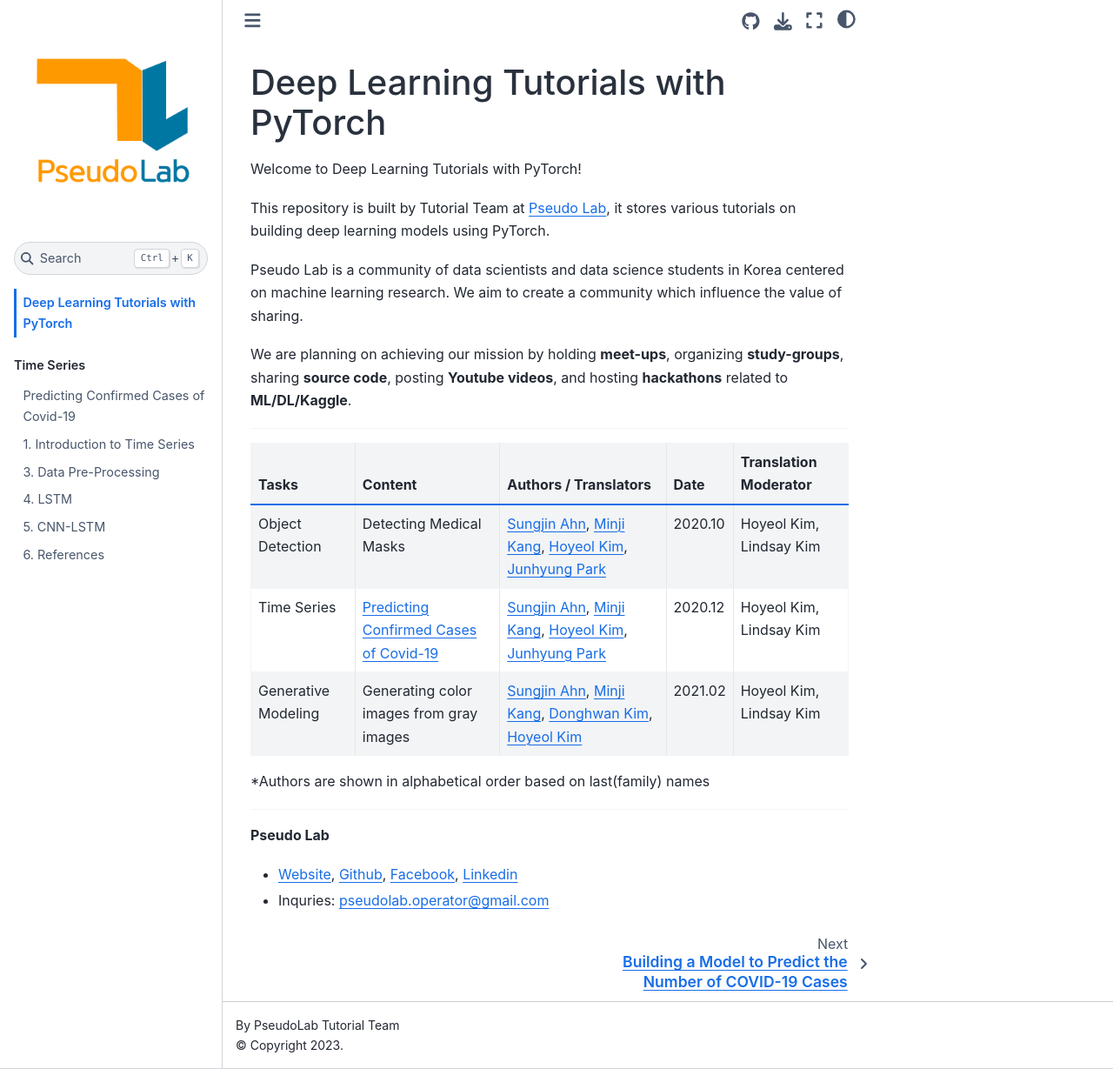
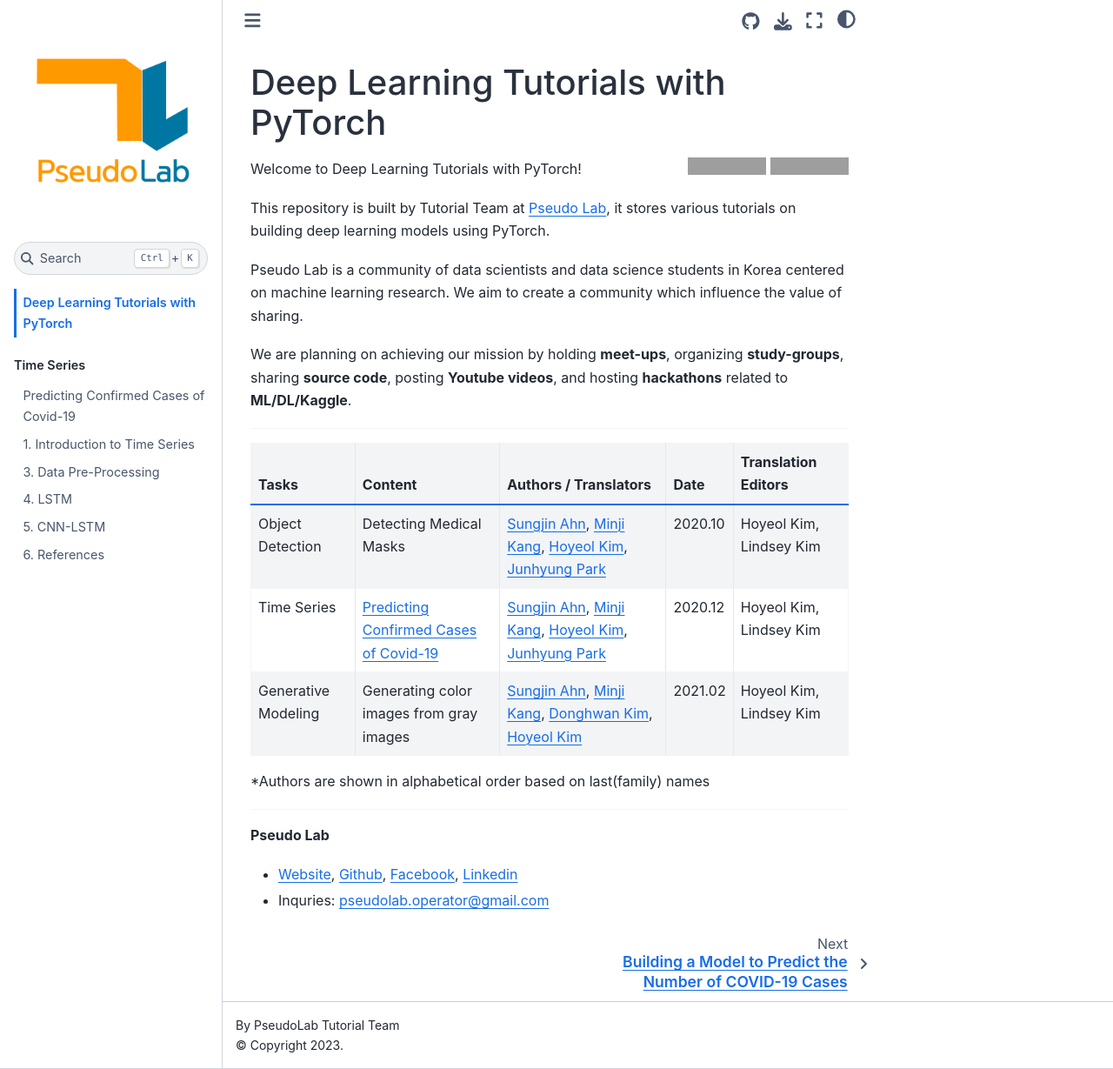
Before and after one commit to Pseudo-Lab/Tutorial-Book-en, a Jupyter Book: the page built from book/index.md, in a window 1280 px wide and 1229 px high. Shown: the whole window at 87% size. Built offline with Jupyter Book 1.0.4 settings and Sphinx 7.4.7 and the Sphinx Book theme 1.1.4, drawn with Linux system fonts in a browser that asks for light colours; pages that are not in the unit, such as notebooks, are missing from menus; grey boxes are pictures that could not be loaded.

Commit message:
add Korean button and license button

```diff
--- a/book/index.md
+++ b/book/index.md
@@ -1,6 +1,6 @@
 # Deep Learning Tutorials with PyTorch
 
-Welcome to Deep Learning Tutorials with PyTorch!
+Welcome to Deep Learning Tutorials with PyTorch! <a href="https://creativecommons.org/licenses/by-nc-sa/4.0/"><img alt="License: CC BY-NC-SA 4.0" src="https://img.shields.io/badge/License-CC%20BY--NC--SA%204.0-lightgrey.svg" align='right'></a> <a href="https://pseudo-lab.github.io/Tutorial-Book/"><img alt="Korean" src="https://img.shields.io/badge/Translate%20To%20Korean-blue" align='right' style="padding-right: 5px;"></a>
 
 This repository is built by Tutorial Team at [Pseudo Lab](https://pseudo-lab.com/), it stores various tutorials on building deep learning models using PyTorch.
 
@@ -10,11 +10,11 @@
 
 ---
 
-| Tasks                      | Content                                                      | Authors / Translators                                        | Date    | Translation Moderator   |
+| Tasks                      | Content                                                      | Authors / Translators                                        | Date    | Translation Editors     |
 | -------------------------- | ------------------------------------------------------------ | :----------------------------------------------------------- | ------- | ----------------------- |
-| Object Detection <br />    | Detecting Medical Masks                                      | [Sungjin Ahn](https://www.linkedin.com/in/sungjin-ahn/), [Minji Kang](https://github.com/mmminji), [Hoyeol Kim](https://github.com/elibooklover), [Junhyung Park](https://github.com/oopsys6) | 2020.10 | Hoyeol Kim, Lindsay Kim |
-| Time Series <br />         | [Predicting Confirmed Cases of Covid-19](https://pseudo-lab.github.io/Tutorial-Book-en/chapters/en/time-series/intro.html) | [Sungjin Ahn](https://www.linkedin.com/in/sungjin-ahn/), [Minji Kang](https://github.com/mmminji), [Hoyeol Kim](https://github.com/elibooklover), [Junhyung Park](https://github.com/oopsys6) | 2020.12 | Hoyeol Kim, Lindsay Kim |
-| Generative Modeling <br /> | Generating color images from gray images                     | [Sungjin Ahn](https://www.linkedin.com/in/sungjin-ahn/), [Minji Kang](https://github.com/mmminji), [Donghwan Kim](https://www.linkedin.com/in/da-devangelist/), [Hoyeol Kim](https://github.com/elibooklover) | 2021.02 | Hoyeol Kim, Lindsay Kim |
+| Object Detection <br />    | Detecting Medical Masks                                      | [Sungjin Ahn](https://www.linkedin.com/in/sungjin-ahn/), [Minji Kang](https://github.com/mmminji), [Hoyeol Kim](https://github.com/elibooklover), [Junhyung Park](https://github.com/oopsys6) | 2020.10 | Hoyeol Kim, Lindsey Kim |
+| Time Series <br />         | [Predicting Confirmed Cases of Covid-19](https://pseudo-lab.github.io/Tutorial-Book-en/chapters/en/time-series/intro.html) | [Sungjin Ahn](https://www.linkedin.com/in/sungjin-ahn/), [Minji Kang](https://github.com/mmminji), [Hoyeol Kim](https://github.com/elibooklover), [Junhyung Park](https://github.com/oopsys6) | 2020.12 | Hoyeol Kim, Lindsey Kim |
+| Generative Modeling <br /> | Generating color images from gray images                     | [Sungjin Ahn](https://www.linkedin.com/in/sungjin-ahn/), [Minji Kang](https://github.com/mmminji), [Donghwan Kim](https://www.linkedin.com/in/da-devangelist/), [Hoyeol Kim](https://github.com/elibooklover) | 2021.02 | Hoyeol Kim, Lindsey Kim |
 
 \*Authors are shown in alphabetical order based on last(family) names
 
```
